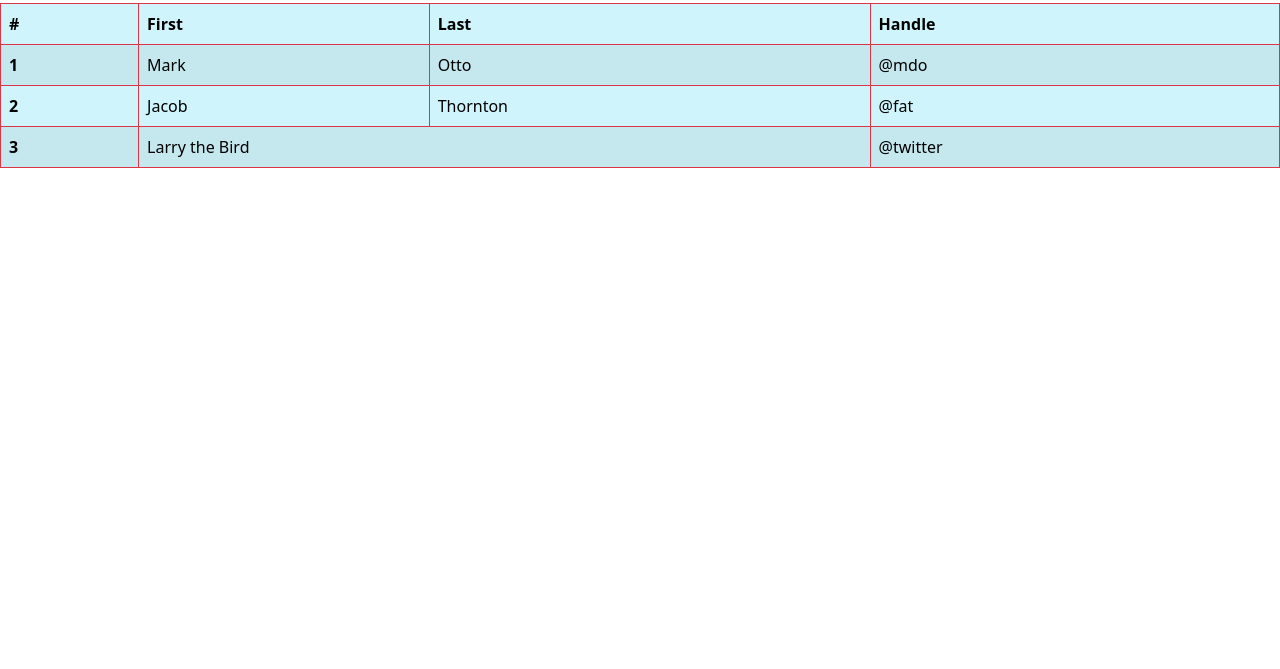
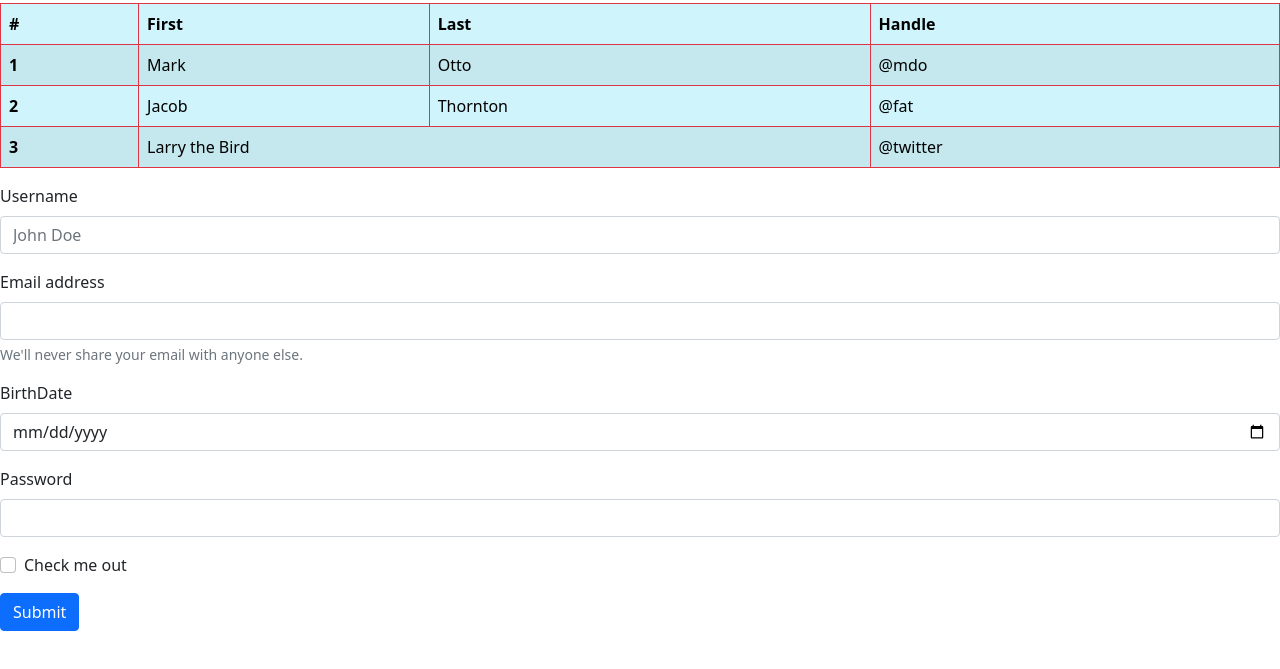
Before and after one commit to pbreteche/sass-bootstrap-2105, a website: page 04-bootstrap/index.html in a window 1280 px wide. Shown: the part 53-722 px from the top of the page. Drawn offline with nearby package versions, Linux system fonts and the light colour scheme.

Commit message:
exemple formulaire

```diff
--- a/04-bootstrap/index.html
+++ b/04-bootstrap/index.html
@@ -39,7 +39,30 @@
         </tbody>
       </table>
 
-
+      <form>
+          <div class="mb-3">
+            <label for="exampleInputUsername" class="form-label">Username</label>
+            <input type="text" class="form-control" id="exampleInputUsername" placeholder="John Doe">
+        </div>
+        <div class="mb-3">
+          <label for="exampleInputEmail1" class="form-label">Email address</label>
+          <input type="email" class="form-control" id="exampleInputEmail1" aria-describedby="emailHelp">
+          <div id="emailHelp" class="form-text">We'll never share your email with anyone else.</div>
+        </div>
+        <div class="mb-3">
+            <label for="exampleInputBirthDate" class="form-label">BirthDate</label>
+            <input type="date" class="form-control" id="exampleInputBirthDate">
+        </div>
+        <div class="mb-3">
+          <label for="exampleInputPassword1" class="form-label">Password</label>
+          <input type="password" class="form-control" id="exampleInputPassword1">
+        </div>
+        <div class="mb-3 form-check">
+          <input type="checkbox" class="form-check-input" id="exampleCheck1">
+          <label class="form-check-label" for="exampleCheck1">Check me out</label>
+        </div>
+        <button type="submit" class="btn btn-primary">Submit</button>
+      </form>
 
     <script src="node_modules/bootstrap/dist/js/bootstrap.bundle.min.js"></script>
 </body>
```
